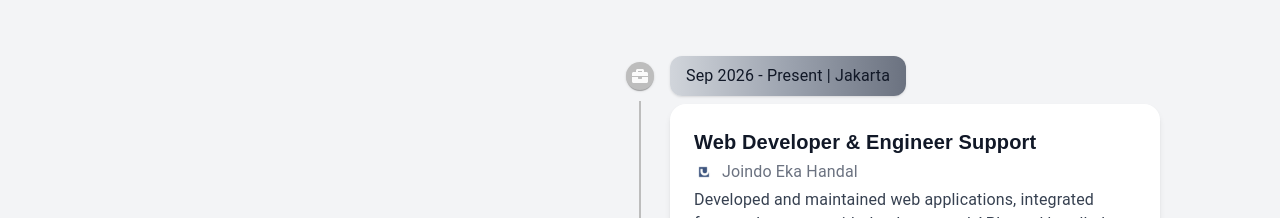
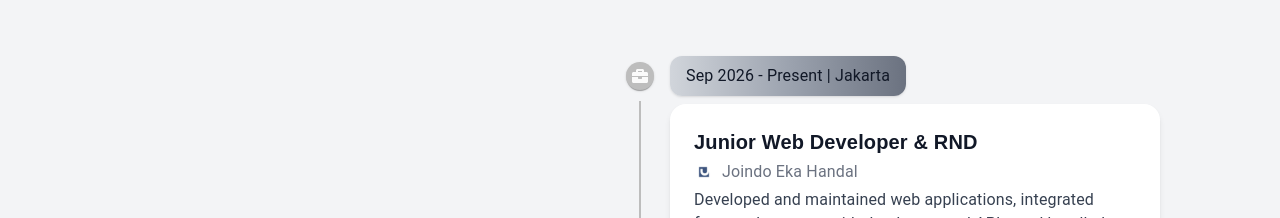
Before and after one commit to cihuw4/rizkyjackbar, a Next.js app: page /about in a window 1280 px wide. Shown: the part 1404-1622 px from the top of the page. Built offline with nearby package versions, Linux system fonts and the light colour scheme.

Commit message:
change title

```diff
--- a/src/app/components/ExperienceSection.tsx
+++ b/src/app/components/ExperienceSection.tsx
@@ -26,7 +26,7 @@ interface ExperienceItem {
 
 const experiences: ExperienceItem[] = [
   {
-    title: "Web Developer & Engineer Support",
+    title: "Junior Web Developer & RND",
     company: "Joindo Eka Handal",
     description:
       "Developed and maintained web applications, integrated front-end systems with databases and APIs, and handled testing, debugging, performance optimization, and site maintenance.",
@@ -64,7 +64,7 @@ const experiences: ExperienceItem[] = [
       "Completed a one-year teaching assignment as part of Gontor's graduation requirements, contributing to student education and supporting daily learning activities.",
     dateInfo: "2020 - 2021 | Indramayu",
     logo: "/img/logo_dm.png",
-},
+  },
 ];
 
 export default function ExperienceSection() {
```
